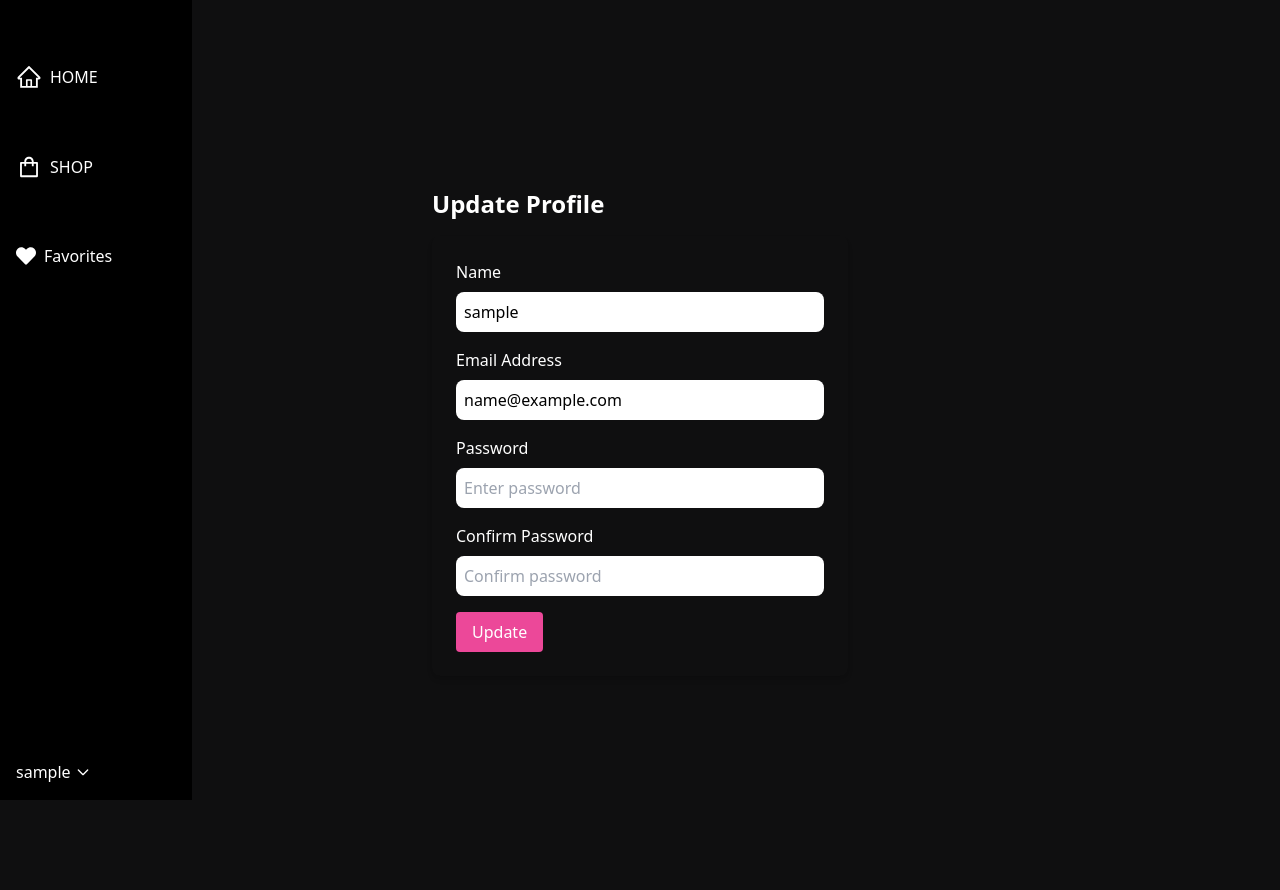
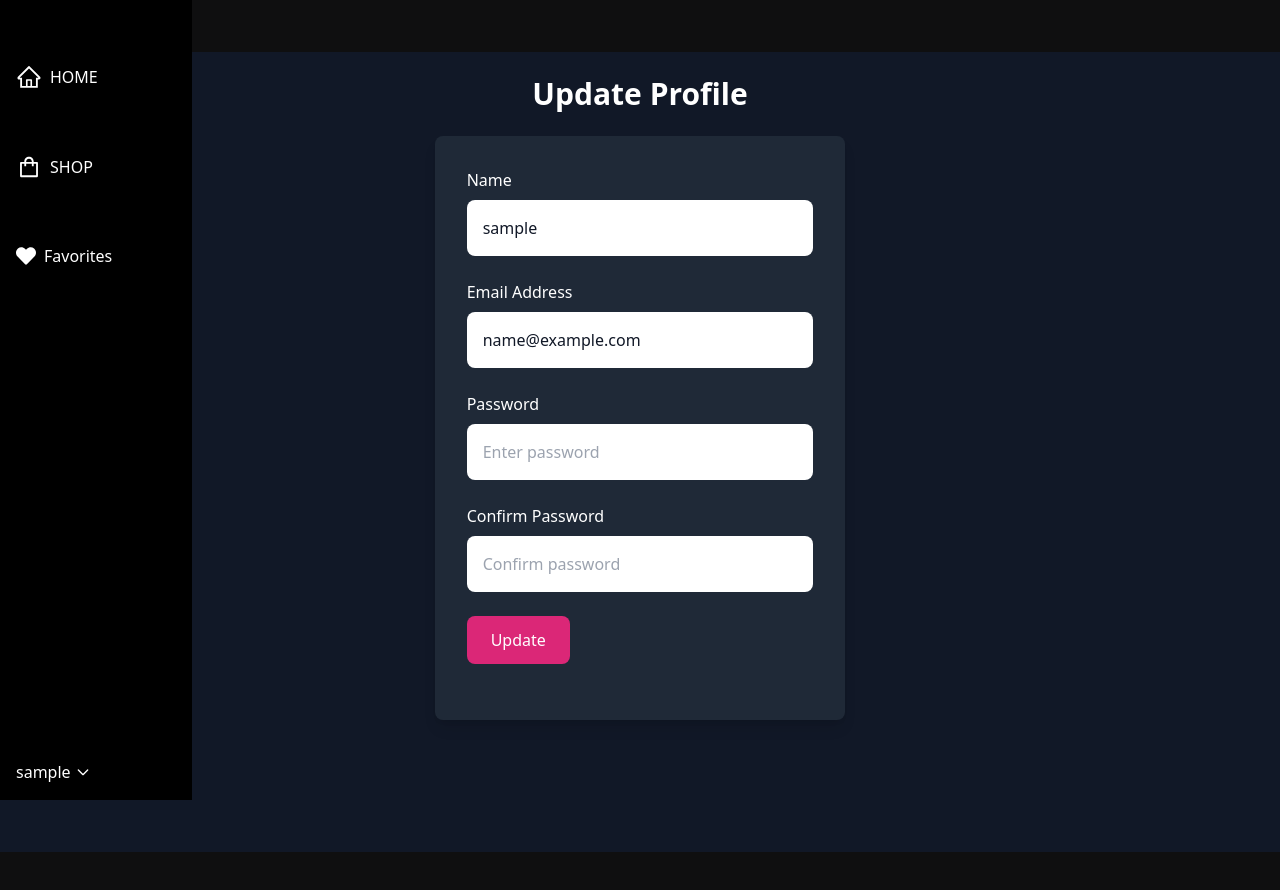
Before and after one commit to umerfaro/webProject, a React (Vite) app in the folder frontend/: page /profile in a window 1280 px wide. Shown: the top 890 px of the page. After the commit the page ends 864 px from the top, so only its background shows below. Built offline with nearby package versions, Linux system fonts and the light colour scheme; no server answers; sample sign-in values are in the browser's storage.

Commit message:
Frontend Update 10

```diff
--- a/frontend/src/pages/User/Profile.jsx
+++ b/frontend/src/pages/User/Profile.jsx
@@ -18,7 +18,8 @@ const Profile = () => {
   // Access userInfo from Redux store
   const { userInfo } = useSelector((state) => state.auth);
 
-  const [updateProfile, { isLoading: loadingUpdateProfile }] = useProfileMutation();
+  const [updateProfile, { isLoading: loadingUpdateProfile }] =
+    useProfileMutation();
 
   useEffect(() => {
     if (userInfo) {
@@ -51,63 +52,68 @@ const Profile = () => {
   const isRegularUser = !userInfo?.isAdmin && !userInfo?.isSeller;
 
   return (
-    <div className="container mx-auto p-4 mt-[10rem] bg-black-100 min-h-screen">
+    <div className="container mx-auto p-6 mt-10 bg-gray-900 min-h-screen">
       <div className="flex justify-center align-center md:flex md:space-x-4">
-        <div className="md:w-1/3">
-          <h2 className="text-2xl font-semibold mb-4 text-white">Update Profile</h2>
-          <form onSubmit={submitHandler} className="bg-black-800 p-6 rounded-lg shadow-md">
-            <div className="mb-4">
+        <div className="md:w-1/2 lg:w-1/3">
+          <h2 className="text-3xl font-semibold mb-6 text-white text-center">
+            Update Profile
+          </h2>
+          <form
+            onSubmit={submitHandler}
+            className="bg-gray-800 p-8 rounded-lg shadow-lg"
+          >
+            <div className="mb-6">
               <label className="block text-white mb-2">Name</label>
               <input
                 type="text"
                 placeholder="Enter name"
-                className="form-input p-2 rounded-lg w-full text-black"
+                className="form-input p-4 rounded-lg w-full text-gray-900"
                 value={username}
                 onChange={(e) => setUserName(e.target.value)}
                 required
               />
             </div>
 
-            <div className="mb-4">
+            <div className="mb-6">
               <label className="block text-white mb-2">Email Address</label>
               <input
                 type="email"
                 placeholder="Enter email"
-                className="form-input p-2 rounded-lg w-full text-black"
+                className="form-input p-4 rounded-lg w-full text-gray-900"
                 value={email}
                 onChange={(e) => setEmail(e.target.value)}
                 required
               />
             </div>
 
-            <div className="mb-4">
+            <div className="mb-6">
               <label className="block text-white mb-2">Password</label>
               <input
                 type="password"
                 placeholder="Enter password"
-                className="form-input p-2 rounded-lg w-full text-black"
+                className="form-input p-4 rounded-lg w-full text-gray-900"
                 value={password}
                 onChange={(e) => setPassword(e.target.value)}
                 required
               />
             </div>
 
-            <div className="mb-4">
+            <div className="mb-6">
               <label className="block text-white mb-2">Confirm Password</label>
               <input
                 type="password"
                 placeholder="Confirm password"
-                className="form-input p-2 rounded-lg w-full text-black"
+                className="form-input p-4 rounded-lg w-full text-gray-900"
                 value={confirmPassword}
                 onChange={(e) => setConfirmPassword(e.target.value)}
                 required
               />
             </div>
 
-            <div className="flex justify-between items-center">
+            <div className="flex justify-between items-center mb-6">
               <button
                 type="submit"
-                className="bg-pink-500 text-white py-2 px-4 rounded hover:bg-pink-600 focus:outline-none focus:ring-2 focus:ring-pink-500"
+                className="bg-pink-600 text-white py-3 px-6 rounded-lg hover:bg-pink-700 focus:outline-none focus:ring-2 focus:ring-pink-500 transition duration-200"
               >
                 Update
               </button>
@@ -116,12 +122,13 @@ const Profile = () => {
               {isRegularUser && (
                 <Link
                   to="/user-orders"
-                  className="bg-pink-600 text-white py-2 px-4 rounded hover:bg-pink-700 focus:outline-none focus:ring-2 focus:ring-pink-600"
+                  className="bg-pink-700 text-white py-3 px-6 rounded-lg hover:bg-pink-800 focus:outline-none focus:ring-2 focus:ring-pink-500 transition duration-200"
                 >
                   My Orders
                 </Link>
               )}
             </div>
+
             {loadingUpdateProfile && <Loader />}
           </form>
         </div>
```
